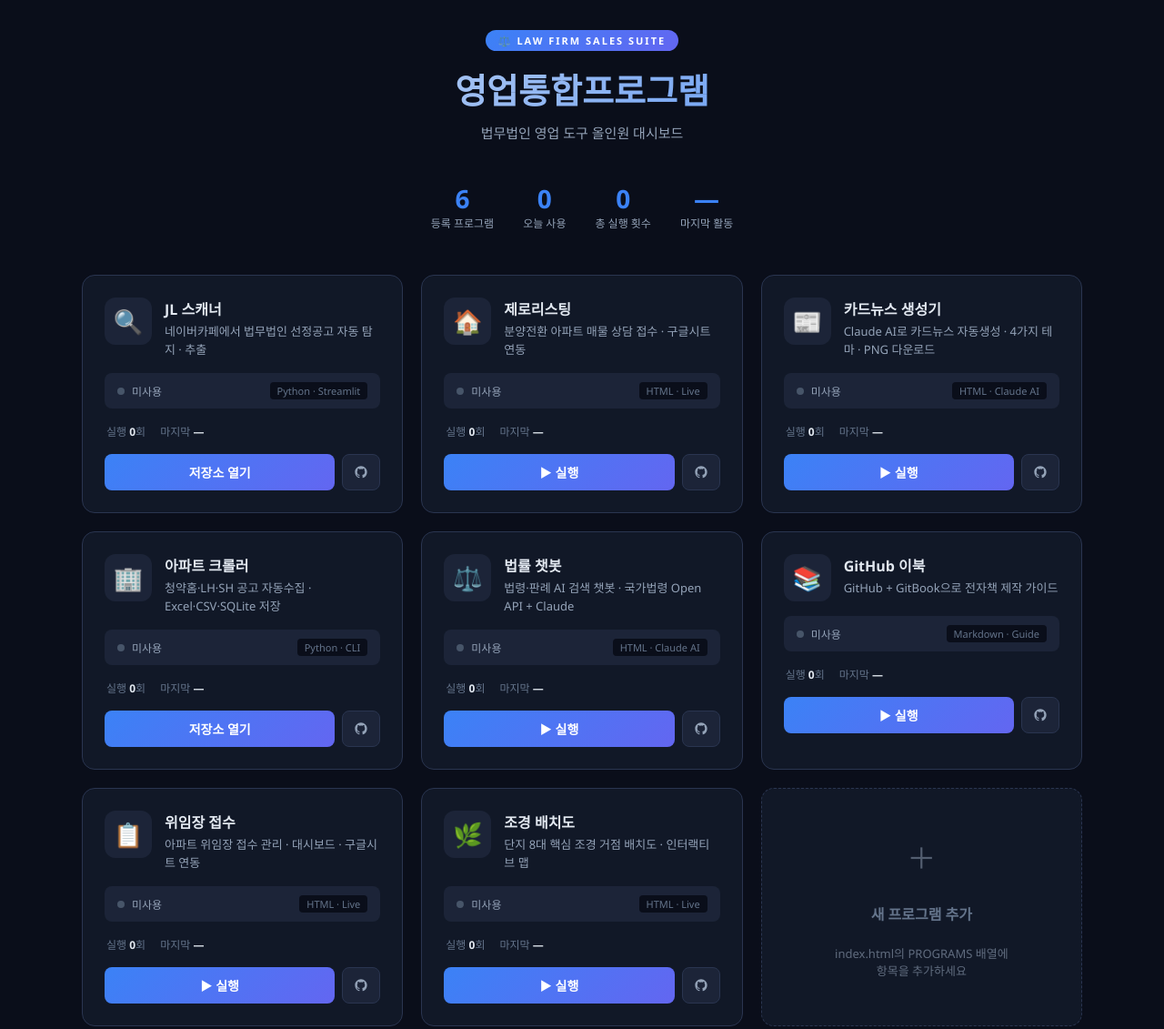
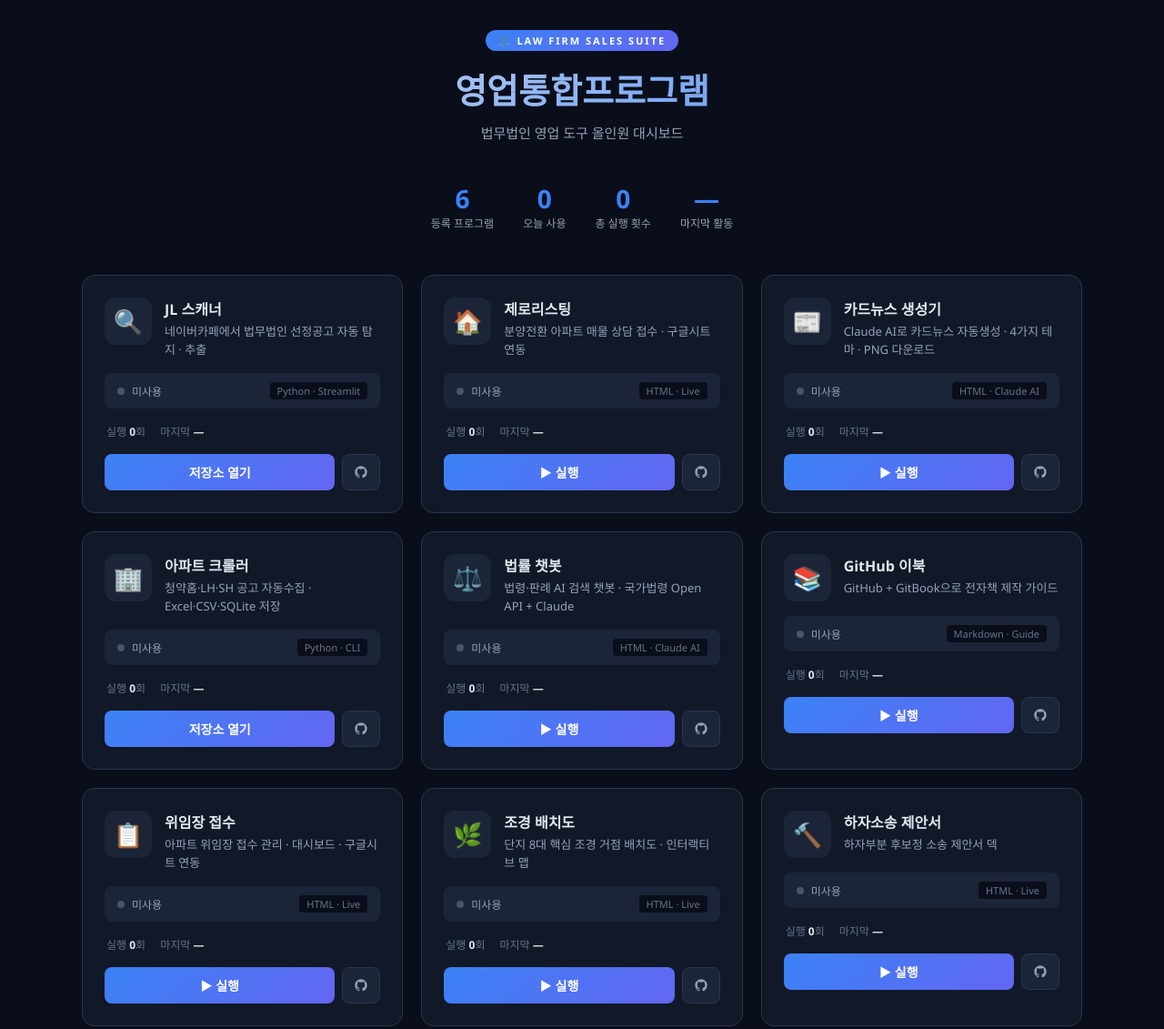
Before and after one commit to kingjin77-rgb/aii-in-one, a plain HTML site: page index.html in a window 1280 px wide. Shown: the top 1131 px of the page at 91% size. Drawn offline with Linux system fonts and the light colour scheme.

Commit message:
Add 하자소송 제안서 to dashboard

```diff
--- a/index.html
+++ b/index.html
@@ -375,6 +375,16 @@ const PROGRAMS = [
     ghUrl: 'https://github.com/kingjin77-rgb/landscape-map',
     tag: 'HTML · Live',
   },
+  {
+    id: 'hazard-deck',
+    icon: '🔨',
+    name: '하자소송 제안서',
+    desc: '하자부분 후보정 소송 제안서 덱',
+    url: 'https://kingjin77-rgb.github.io/jl-hazard-litigation-deck',
+    urlType: 'live',
+    ghUrl: 'https://github.com/kingjin77-rgb/jl-hazard-litigation-deck',
+    tag: 'HTML · Live',
+  },
 ];
 
 // ══════════════════════════════════════════════════
```
